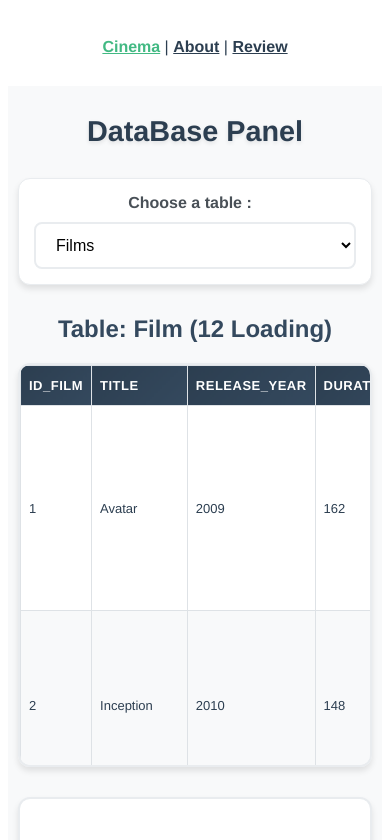
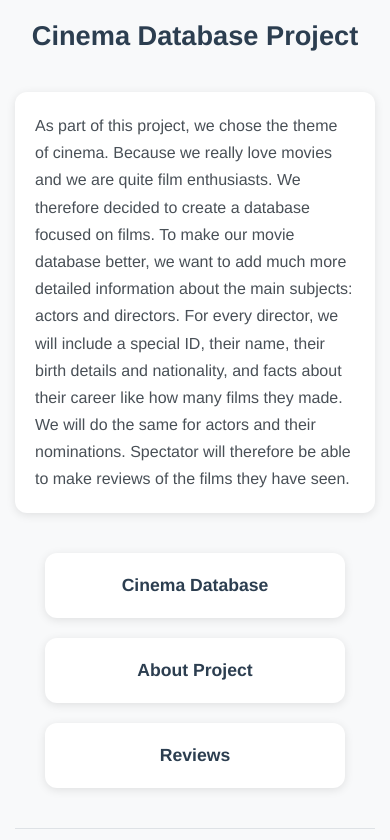
Before and after one commit to strike1510/kino, a Vue app in the folder clientside/: page / in a window 390 px wide. Shown: the top 840 px of the page. Built offline with nearby package versions, Linux system fonts and the light colour scheme.

Commit message:
New home page

```diff
--- a/clientside/src/App.vue
+++ b/clientside/src/App.vue
@@ -1,31 +1,75 @@
 <template>
-  <nav>
-    <router-link to="/">Cinema</router-link> |
-    <router-link to="/about">About</router-link> |
-    <router-link to="/review">Review</router-link>
-  </nav>
-  <router-view/>
+  <div id="app">
+    <!-- Main Landing Page -->
+    <MainPage v-if="$route.path === '/'" />
+
+    <!-- Page Navigation (for other pages) -->
+    <nav v-else class="page-nav">
+      <router-link to="/">Main</router-link>
+      <router-link to="/cinema">Cinema</router-link>
+      <router-link to="/about">About</router-link>
+      <router-link to="/review">Review</router-link>
+    </nav>
+
+    <router-view v-if="$route.path !== '/'"/>
+  </div>
 </template>
 
+<script>
+import MainPage from '@/components/vue/Main.vue'
+
+export default {
+  name: 'App',
+  components: {
+    MainPage
+  }
+}
+</script>
+
 <style>
+* {
+  margin: 0;
+  padding: 0;
+  box-sizing: border-box;
+}
+
 #app {
   font-family: Avenir, Helvetica, Arial, sans-serif;
   -webkit-font-smoothing: antialiased;
   -moz-osx-font-smoothing: grayscale;
-  text-align: center;
-  color: #2c3e50;
+  min-height: 100vh;
 }
 
-nav {
-  padding: 30px;
+.page-nav {
+  background: #f8f9fa;
+  padding: 15px;
+  display: flex;
+  gap: 20px;
+  justify-content: center;
+  border-bottom: 1px solid #dee2e6;
 }
 
-nav a {
-  font-weight: bold;
-  color: #2c3e50;
+.page-nav a {
+  color: #495057;
+  text-decoration: none;
+  padding: 8px 16px;
+  border-radius: 4px;
 }
 
-nav a.router-link-exact-active {
-  color: #42b983;
+.page-nav a:hover {
+  background: #e9ecef;
+  color: #212529;
+}
+
+.page-nav a.router-link-exact-active {
+  background: #007bff;
+  color: white;
+}
+
+@media (max-width: 768px) {
+  .page-nav {
+    flex-wrap: wrap;
+    gap: 10px;
+  }
 }
 </style>
--- /dev/null
+++ b/clientside/src/components/css/Main.css
@@ -0,0 +1,125 @@
+.main-page {
+    max-width: 800px;
+    margin: 0 auto;
+    padding: 40px 20px;
+    text-align: center;
+    min-height: 100vh;
+    display: flex;
+    flex-direction: column;
+    justify-content: center;
+    background: #f8f9fa;
+}
+
+.main-page h1 {
+    color: #2c3e50;
+    font-size: 2.5rem;
+    margin-bottom: 40px;
+    font-weight: bold;
+}
+
+.project-description {
+    background: white;
+    padding: 30px;
+    border-radius: 12px;
+    margin-bottom: 40px;
+    box-shadow: 0 2px 10px rgba(0,0,0,0.1);
+}
+
+.project-description p {
+    color: #495057;
+    font-size: 1.1rem;
+    line-height: 1.7;
+    margin: 0;
+    text-align: left;
+}
+
+.navigation-links {
+    display: flex;
+    justify-content: center;
+    gap: 30px;
+    flex-wrap: wrap;
+}
+
+.nav-link {
+    background: white;
+    padding: 25px;
+    border-radius: 12px;
+    text-decoration: none;
+    color: #2c3e50;
+    display: flex;
+    flex-direction: column;
+    align-items: center;
+    gap: 15px;
+    min-width: 150px;
+    transition: all 0.3s ease;
+    box-shadow: 0 2px 10px rgba(0,0,0,0.1);
+    border: 2px solid transparent;
+}
+
+.nav-link:hover {
+    transform: translateY(-5px);
+    box-shadow: 0 5px 20px rgba(0,0,0,0.15);
+    border-color: #007bff;
+}
+
+.nav-link .icon {
+    font-size: 2.5rem;
+}
+
+.nav-link .text {
+    font-size: 1.1rem;
+    font-weight: 600;
+    color: #2c3e50;
+}
+
+.authors {
+    margin-top: 40px;
+    padding-top: 30px;
+    border-top: 1px solid #dee2e6;
+}
+
+.authors p {
+    color: #6c757d;
+    font-size: 0.9rem;
+    margin: 0;
+    font-style: italic;
+}
+
+@media (max-width: 768px) {
+    .main-page {
+        padding: 20px 15px;
+    }
+
+    .main-page h1 {
+        font-size: 2rem;
+    }
+
+    .navigation-links {
+        flex-direction: column;
+        align-items: center;
+        gap: 20px;
+    }
+
+    .nav-link {
+        width: 100%;
+        max-width: 300px;
+    }
+
+    .project-description {
+        padding: 20px;
+    }
+}
+
+@media (max-width: 480px) {
+    .main-page h1 {
+        font-size: 1.7rem;
+    }
+
+    .project-description p {
+        font-size: 1rem;
+    }
+
+    .nav-link {
+        padding: 20px;
+    }
+}
--- /dev/null
+++ b/clientside/src/components/vue/Main.vue
@@ -0,0 +1,35 @@
+<template>
+  <div class="main-page">
+    <h1>Cinema Database Project</h1>
+
+    <div class="project-description">
+      <p>As part of this project, we chose the theme of cinema. Because we really love movies and we are quite film enthusiasts. We therefore decided to create a database focused on films. To make our movie database better, we want to add much more detailed information about the main subjects: actors and directors. For every director, we will include a special ID, their name, their birth details and nationality, and facts about their career like how many films they made. We will do the same for actors and their nominations. Spectator will therefore be able to make reviews of the films they have seen.</p>
+    </div>
+
+    <div class="navigation-links">
+      <router-link to="/cinema" class="nav-link">
+        <span class="text">Cinema Database</span>
+      </router-link>
+
+      <router-link to="/about" class="nav-link">
+        <span class="text">About Project</span>
+      </router-link>
+
+      <router-link to="/review" class="nav-link">
+        <span class="text">Reviews</span>
+      </router-link>
+    </div>
+
+    <div class="authors">
+      <p>Pierson Macéo ; Berly Yuushi ; Thouraud de Lavignère Hugo</p>
+    </div>
+  </div>
+</template>
+
+<script>
+import '../css/Main.css'
+
+export default {
+  name: 'MainPage'
+}
+</script>
--- a/clientside/src/router/index.js
+++ b/clientside/src/router/index.js
@@ -4,7 +4,13 @@ import HomeView from '../views/HomeView.vue'
 const routes = [
   {
     path: '/',
-    name: 'home',
+    name: 'main',
+    // Main page is handled directly in App.vue
+    component: { template: '<div></div>' }
+  },
+  {
+    path: '/cinema',
+    name: 'cinema',
     component: HomeView
   },
   {
```
Also changed, not shown: clientside/src/views/MainView.vue (added, +15 -0 lines).
